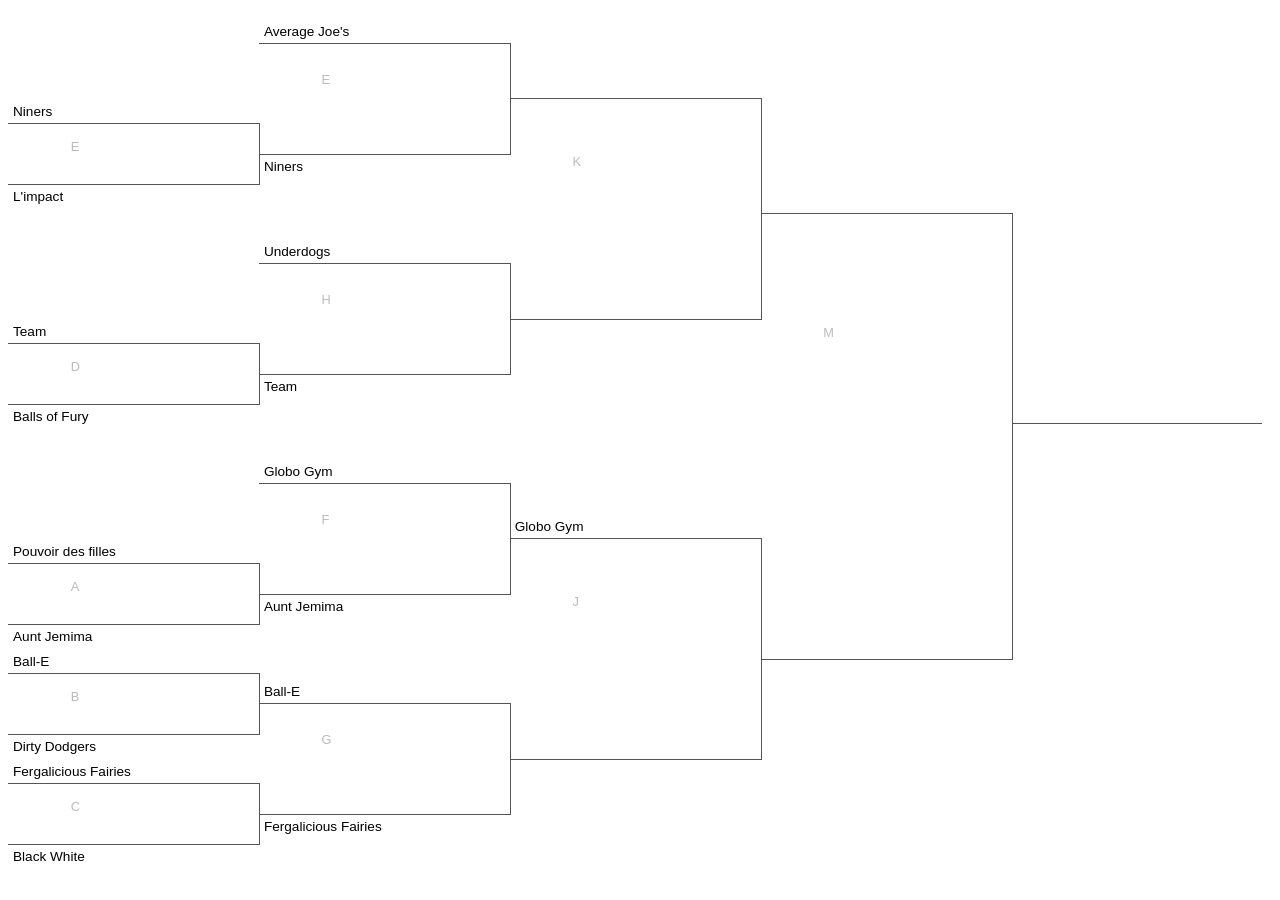
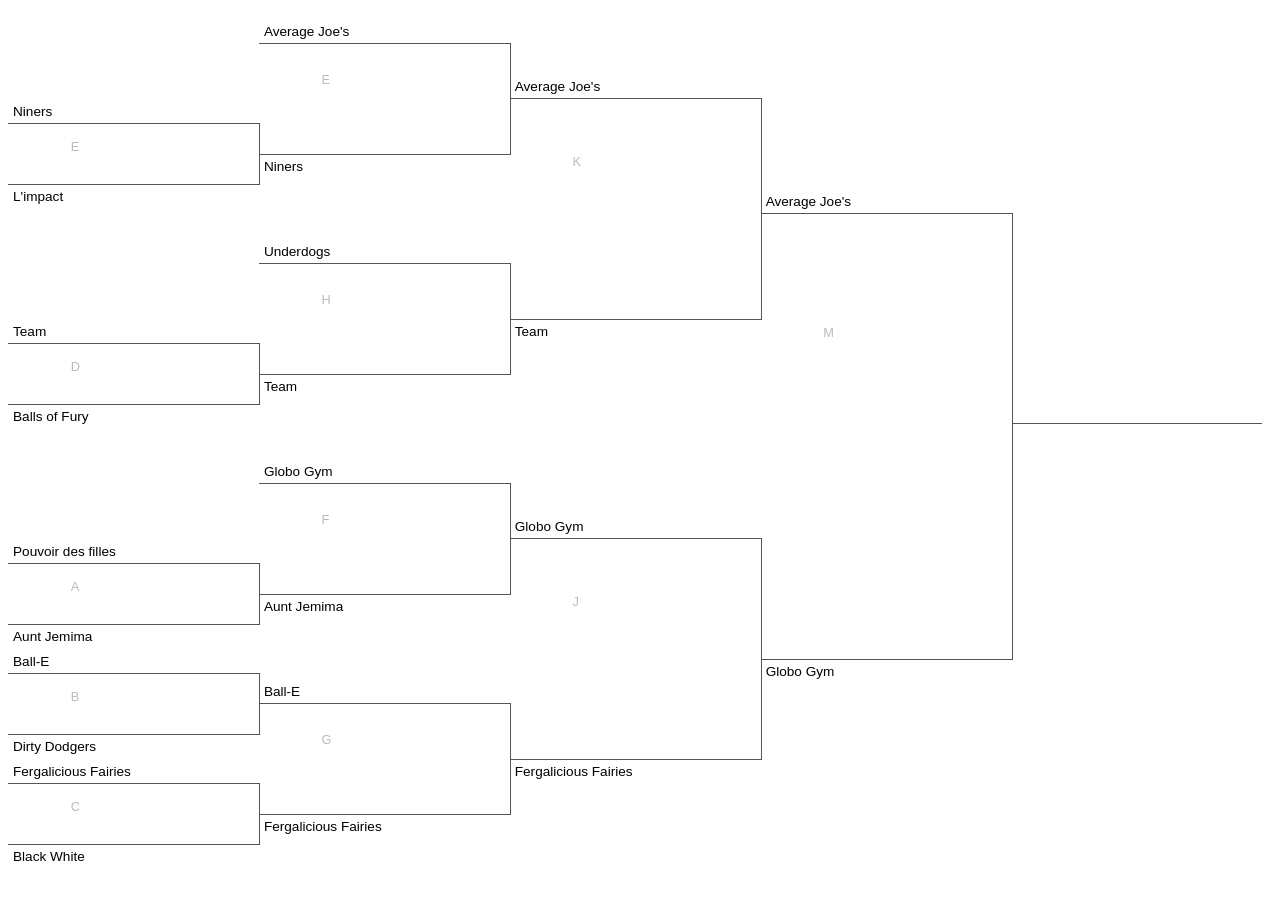
Before and after one commit to Coder206/bracket, a plain HTML site: page index.html in a window 1280 px wide. Shown: the top 900 px of the page. Drawn offline with Linux system fonts and the light colour scheme.

Commit message:
Add files via upload

```diff
--- a/index.html
+++ b/index.html
@@ -159,7 +159,6 @@
     </style>
 </head>
 
-
 <body>
     <div class="brackets" id="brackets">
         <div class="group5" id="b0">
@@ -199,15 +198,15 @@
             </div>
             <div class="r3">
                 <div>
-                    <div class="bracketbox"><span class="info">K</span><span class="teama"></span><span class="teamb"></span></div>
+                    <div class="bracketbox"><span class="info">K</span><span class="teama">Average Joe's</span><span class="teamb">Team</span></div>
                 </div>
                 <div>
-                    <div class="bracketbox"><span class="info">J</span><span class="teama">Globo Gym</span><span class="teamb"></span></div>
+                    <div class="bracketbox"><span class="info">J</span><span class="teama">Globo Gym</span><span class="teamb">Fergalicious Fairies</span></div>
                 </div>
             </div>
             <div class="r4">
                 <div>
-                    <div class="bracketbox"><span class="info">M</span><span class="teama"></span><span class="teamb"></span></div>
+                    <div class="bracketbox"><span class="info">M</span><span class="teama">Average Joe's</span><span class="teamb">Globo Gym</span></div>
                 </div>
             </div>
             <div class="r5">
```
